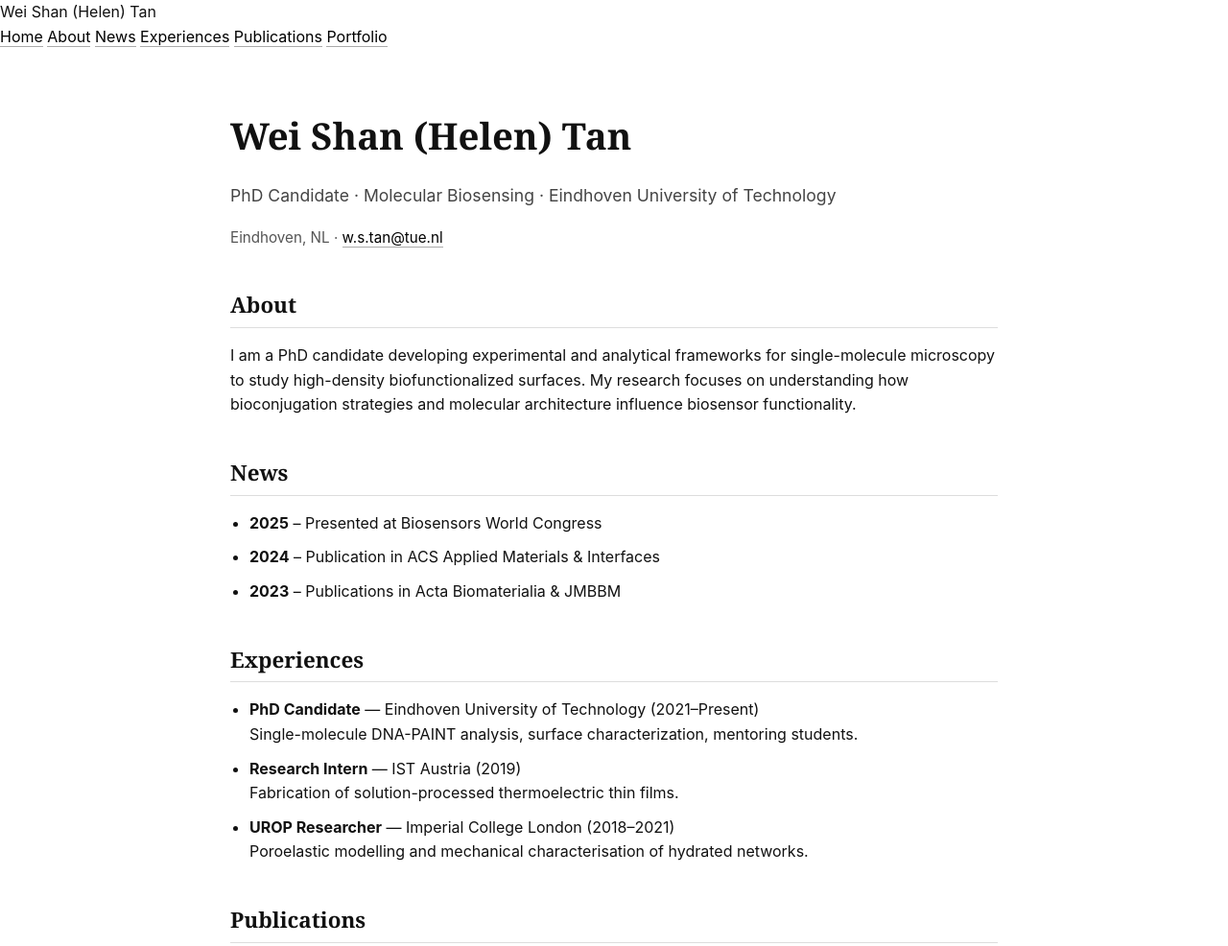
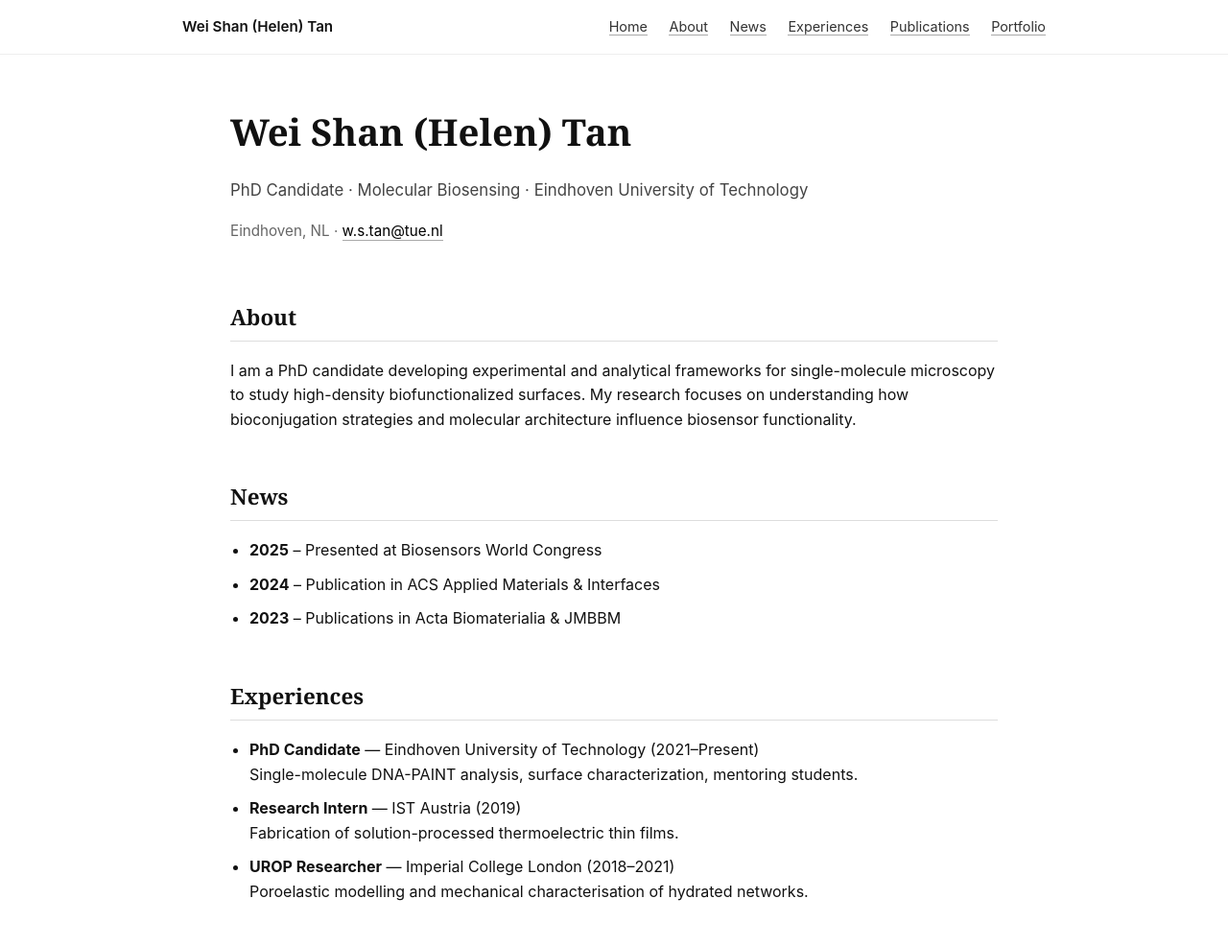
Before and after one commit to tanws0422-lgtm/tanws0422-lgtm.github.io, a plain HTML site: page index.html in a window 1280 px wide. Shown: the top 986 px of the page at 96% size. Drawn offline with Linux system fonts and the light colour scheme.

Commit message:
Update style.css

```diff
--- a/style.css
+++ b/style.css
@@ -1,19 +1,60 @@
+/* Base */
+
 body {
   margin: 0;
+  font-family: -apple-system, BlinkMacSystemFont, "Segoe UI", Roboto, sans-serif;
   background: #ffffff;
   color: #111;
-  font-family: -apple-system, BlinkMacSystemFont, "Segoe UI", Roboto, sans-serif;
   line-height: 1.6;
 }
 
+/* Navigation */
+
+nav {
+  position: sticky;
+  top: 0;
+  background: #fff;
+  border-bottom: 1px solid #eee;
+  z-index: 1000;
+}
+
+.nav-container {
+  max-width: 900px;
+  margin: 0 auto;
+  padding: 15px 20px;
+  display: flex;
+  justify-content: space-between;
+  align-items: center;
+}
+
+.nav-name {
+  font-weight: 600;
+  font-size: 0.95rem;
+}
+
+.nav-links a {
+  margin-left: 18px;
+  text-decoration: none;
+  color: #333;
+  font-size: 0.9rem;
+}
+
+.nav-links a:hover {
+  color: #000;
+}
+
+/* Layout */
+
 main {
   max-width: 800px;
-  margin: 60px auto;
+  margin: 50px auto;
   padding: 0 20px;
 }
 
-header {
-  margin-bottom: 50px;
+/* Hero */
+
+.hero {
+  margin-bottom: 60px;
 }
 
 h1 {
@@ -23,26 +64,35 @@ h1 {
 }
 
 .subtitle {
-  font-size: 1.1rem;
   color: #444;
+  font-size: 1.05rem;
 }
 
 .contact {
+  color: #666;
   font-size: 0.95rem;
-  color: #555;
 }
 
+/* Sections */
+
 section {
-  margin-bottom: 40px;
+  margin-bottom: 50px;
 }
 
 h2 {
   font-family: Georgia, serif;
   font-size: 1.4rem;
   border-bottom: 1px solid #ddd;
-  padding-bottom: 5px;
-  margin-bottom: 15px;
+  padding-bottom: 6px;
+  margin-bottom: 18px;
 }
+
+h3 {
+  font-size: 1.05rem;
+  margin-bottom: 5px;
+}
+
+/* Lists */
 
 ul, ol {
   padding-left: 20px;
@@ -51,6 +101,14 @@ ul, ol {
 li {
   margin-bottom: 10px;
 }
+
+/* Portfolio */
+
+.portfolio-item {
+  margin-bottom: 25px;
+}
+
+/* Links */
 
 a {
   color: #000;
@@ -62,9 +120,11 @@ a:hover {
   border-bottom: 1px solid #000;
 }
 
+/* Footer */
+
 footer {
-  margin-top: 60px;
+  margin-top: 70px;
+  text-align: center;
   font-size: 0.85rem;
   color: #777;
-  text-align: center;
 }
```
